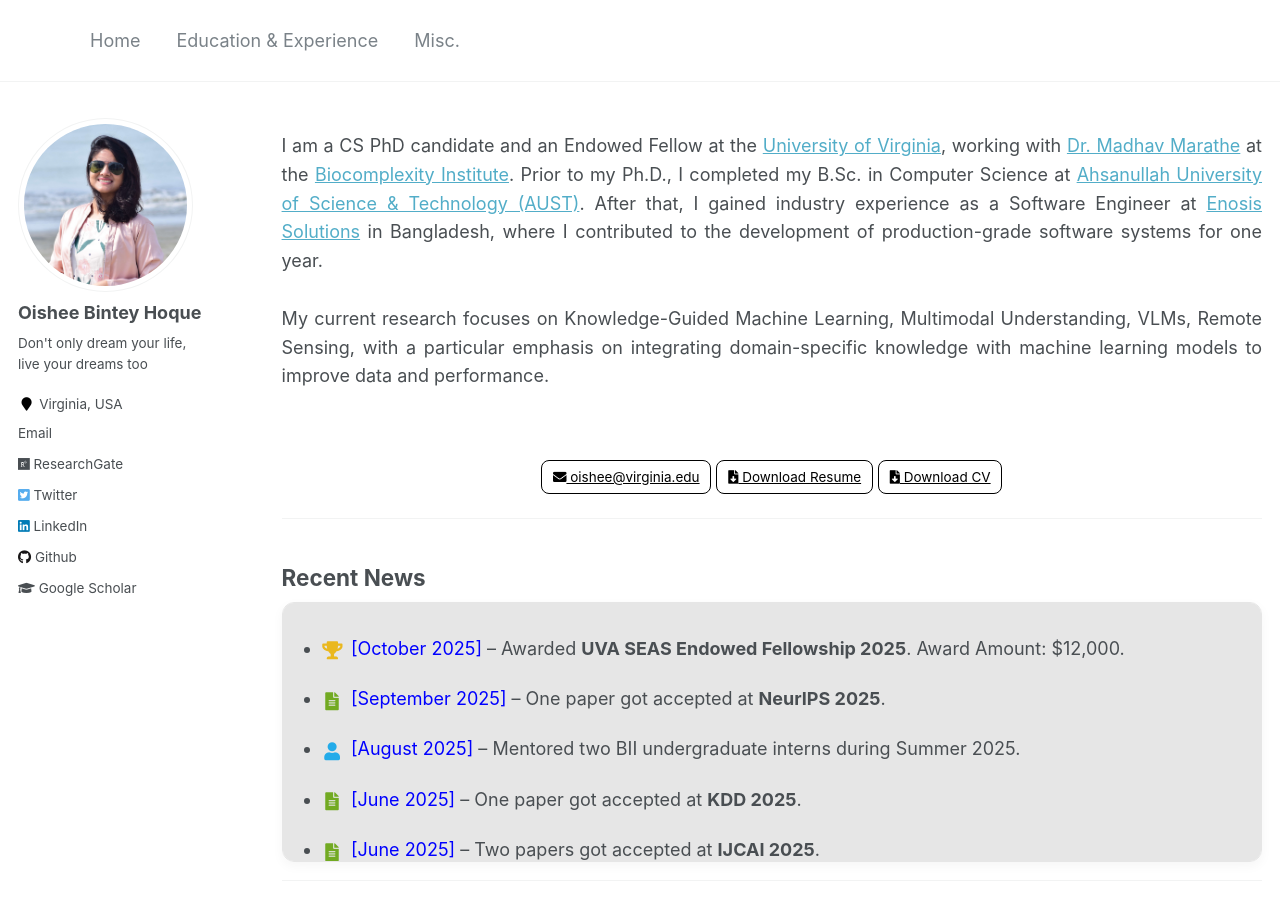
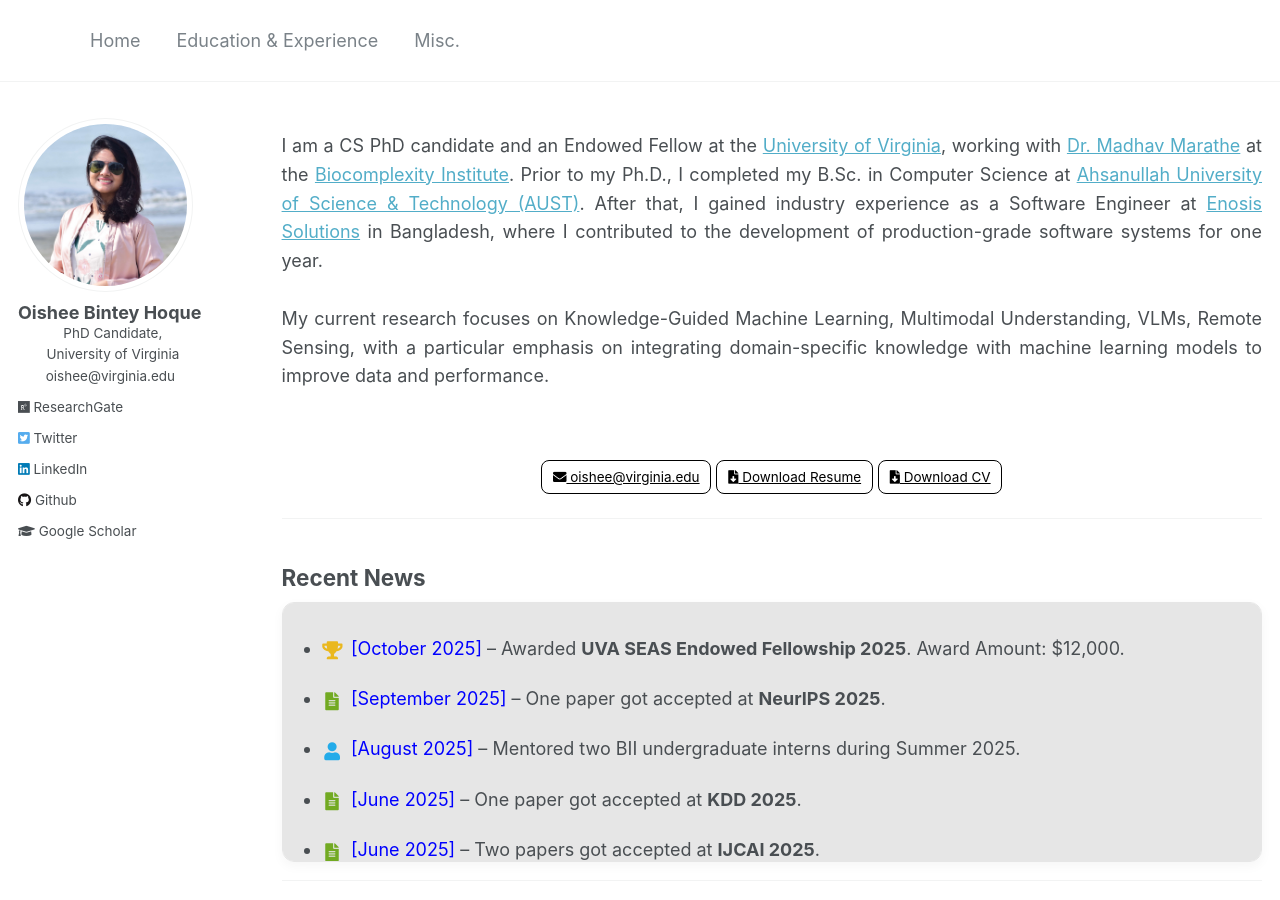
Before and after one commit to oishee-hoque/oishee-hoque.github.io, a Jekyll site: the page built from _pages/about.md, in a window 1280 px wide and 900 px high. Built offline with Jekyll 4.4.1, drawn with Linux system fonts in a browser that asks for light colours.

Commit message:
author profile list

```diff
--- a/_config.yml
+++ b/_config.yml
@@ -83,8 +83,8 @@ analytics:
 author:
   name: "Oishee Bintey Hoque"
   avatar: "oishee.jpg"
-  bio: "Don't only dream your life, live your dreams too"
-  location: "Virginia, USA"
+  bio: "PhD Candidate, University of Virginia"
+  location:
   employer:
   pubmed: #"https://www.ncbi.nlm.nih.gov/pubmed/?term=john+snow"
   googlescholar: "https://scholar.google.com/citations?hl=en&authuser=3&user=Xyu3_yUAAAAJ"
--- a/_includes/author-profile.html
+++ b/_includes/author-profile.html
@@ -16,7 +16,13 @@
 
   <div class="author__content">
     <h3 class="author__name">{{ author.name }}</h3>
-    {% if author.bio %}<p class="author__bio">{{ author.bio }}</p>{% endif %}
+    <!-- {% if author.bio %}<p class="author__bio">{{ author.bio }}</p>{% endif %} -->
+    {% if author.bio %}
+  <p class="author__bio" style="text-align:center; margin: 0 auto; max-width: 80%;">
+    {{ author.bio }}
+  </p>
+{% endif %}
+
   </div>
 
   <div class="author__urls-wrapper">
@@ -33,7 +39,7 @@
       {% endif %}
       {% if author.email %}
         <!-- <li><a href="mailto:{{ author.email }}"><i class="fas fa-envelope" aria-hidden="true"></i> {{ site.data.ui-text[site.locale].email_label | default: "Email" }}</a></li> -->
-         <li><a href="mailto:{{ author.email }}">{{ site.data.ui-text[site.locale].email_label}}</a></li>
+         <li style="text-align:center;"><a href="mailto:{{ author.email }}" >{{ author.email}}</a></li>
       {% endif %}
       {% if author.keybase %}
         <li><a href="https://keybase.io/{{ author.keybase }}"><i class="fas fa-key" aria-hidden="true"></i> Keybase</a></li>
```
